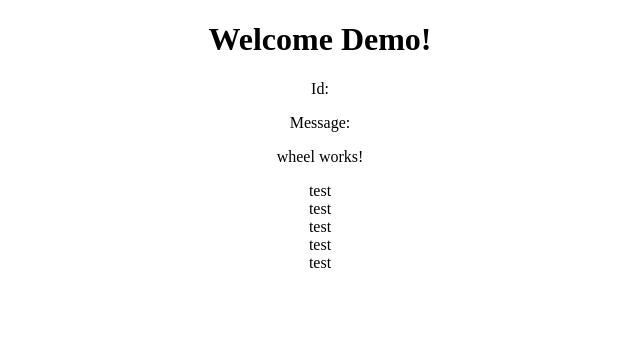
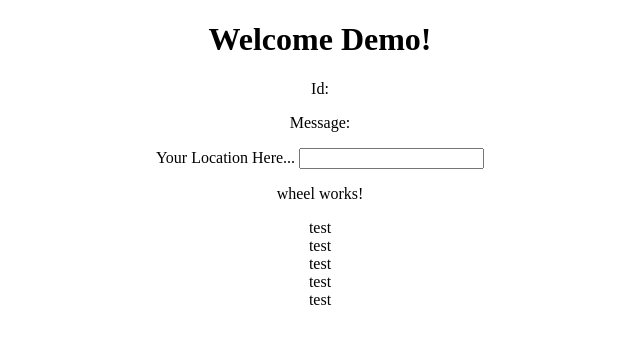
Before and after one commit to geistnine/orderout, an Angular app: page / in a window 1280 px wide. Shown: the top 344 px of the page, without its empty margins (320-960 px from the left). Built offline with nearby package versions, Linux system fonts and the light colour scheme; no server answers.

Commit message:
added location input box

```diff
--- a/src/app/app.component.html
+++ b/src/app/app.component.html
@@ -5,6 +5,11 @@
   <div class="container">
     <p>Id: <span>{{data.id}}</span></p>
     <p class="content">Message: <span>{{data.content}}</span></p>
+    <form>
+      <label for="location">Your Location Here... </label>
+      <input type="text" name="location">
+    </form>
   </div>
+
   <app-wheel></app-wheel>
 </div>
```
